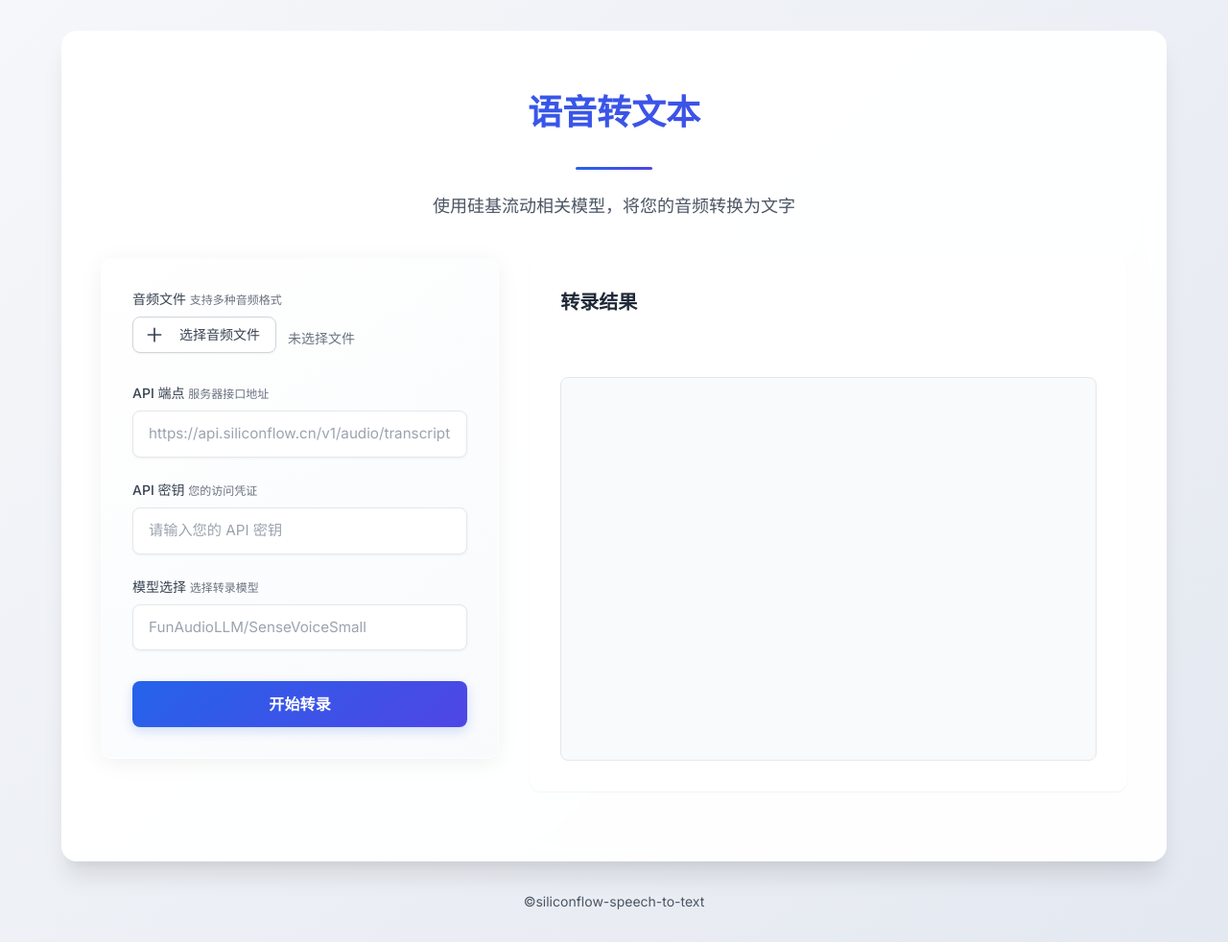
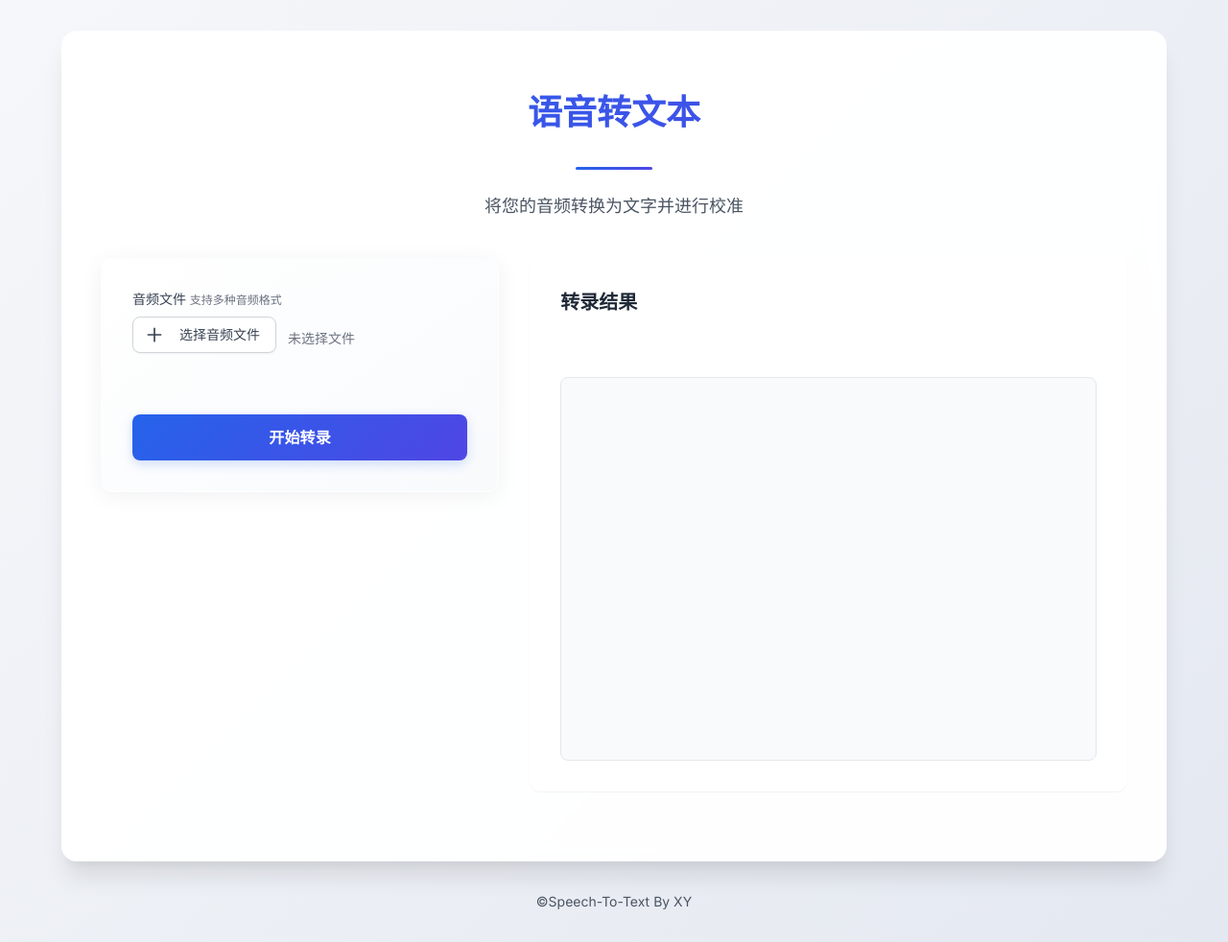
Before and after one commit to voici5986/siliconflow-speech-to-text, a Flask app: page / in a window 1280 px wide. Shown: the whole page at 96% size. Run offline with Flask 3, Linux system fonts and the light colour scheme.

Commit message:
remove:取消网页前端配置api及模型

```diff
--- a/templates/index.html
+++ b/templates/index.html
@@ -12,7 +12,7 @@
     <div class="container mx-auto bg-white shadow-xl rounded-2xl w-full max-w-6xl overflow-hidden">
         <div class="relative text-center">
             <h1 class="text-4xl font-bold py-8">语音转文本</h1>
-            <p class="text-gray-600 text-lg">使用硅基流动相关模型，将您的音频转换为文字</p>
+            <p class="text-gray-600 text-lg">将您的音频转换为文字并进行校准</p>
         </div>
 
         <div class="md:flex md:space-x-8 p-6 md:p-10">
@@ -38,35 +38,6 @@
                         </div>
                     </div>
 
-                    <div class="space-y-2">
-                        <label for="apiEndpoint" class="block text-sm font-medium text-gray-700">
-                            API 端点
-                            <span class="text-xs text-gray-500">服务器接口地址</span>
-                        </label>
-                        <input type="text" id="apiEndpoint" name="api_endpoint_url"
-                               placeholder="https://api.siliconflow.cn/v1/audio/transcriptions" required
-                               class="block w-full rounded-lg focus:ring-2 focus:ring-indigo-500 focus:border-transparent">
-                    </div>
-
-                    <div class="space-y-2">
-                        <label for="apiKey" class="block text-sm font-medium text-gray-700">
-                            API 密钥
-                            <span class="text-xs text-gray-500">您的访问凭证</span>
-                        </label>
-                        <input type="text" id="apiKey" name="api_key" placeholder="请输入您的 API 密钥" required
-                               class="block w-full rounded-lg focus:ring-2 focus:ring-indigo-500 focus:border-transparent">
-                    </div>
-
-                    <div class="space-y-2">
-                        <label for="modelName" class="block text-sm font-medium text-gray-700">
-                            模型选择
-                            <span class="text-xs text-gray-500">选择转录模型</span>
-                        </label>
-                        <input type="text" id="modelName" name="model_name"
-                               placeholder="FunAudioLLM/SenseVoiceSmall" required
-                               class="block w-full rounded-lg focus:ring-2 focus:ring-indigo-500 focus:border-transparent">
-                    </div>
-
                     <button type="button" id="submitBtn"
                             class="w-full rounded-lg text-base text-white">
                         <span>开始转录</span>
@@ -90,7 +61,7 @@
     </div>
 
     <footer class="text-center text-gray-600 mt-8 text-sm">
-        <p><a href="https://github.com/Qianxia666/siliconflow-speech-to-text" target="_blank" class="hover:text-indigo-600 transition-colors">©siliconflow-speech-to-text</a></p>
+        <p><a href="https://github.com/xy2yp/Speech-To-Text" target="_blank" class="hover:text-indigo-600 transition-colors">©Speech-To-Text By XY</a></p>
     </footer>
 
     <script src="{{ url_for('static', filename='script.js') }}"></script>
```
